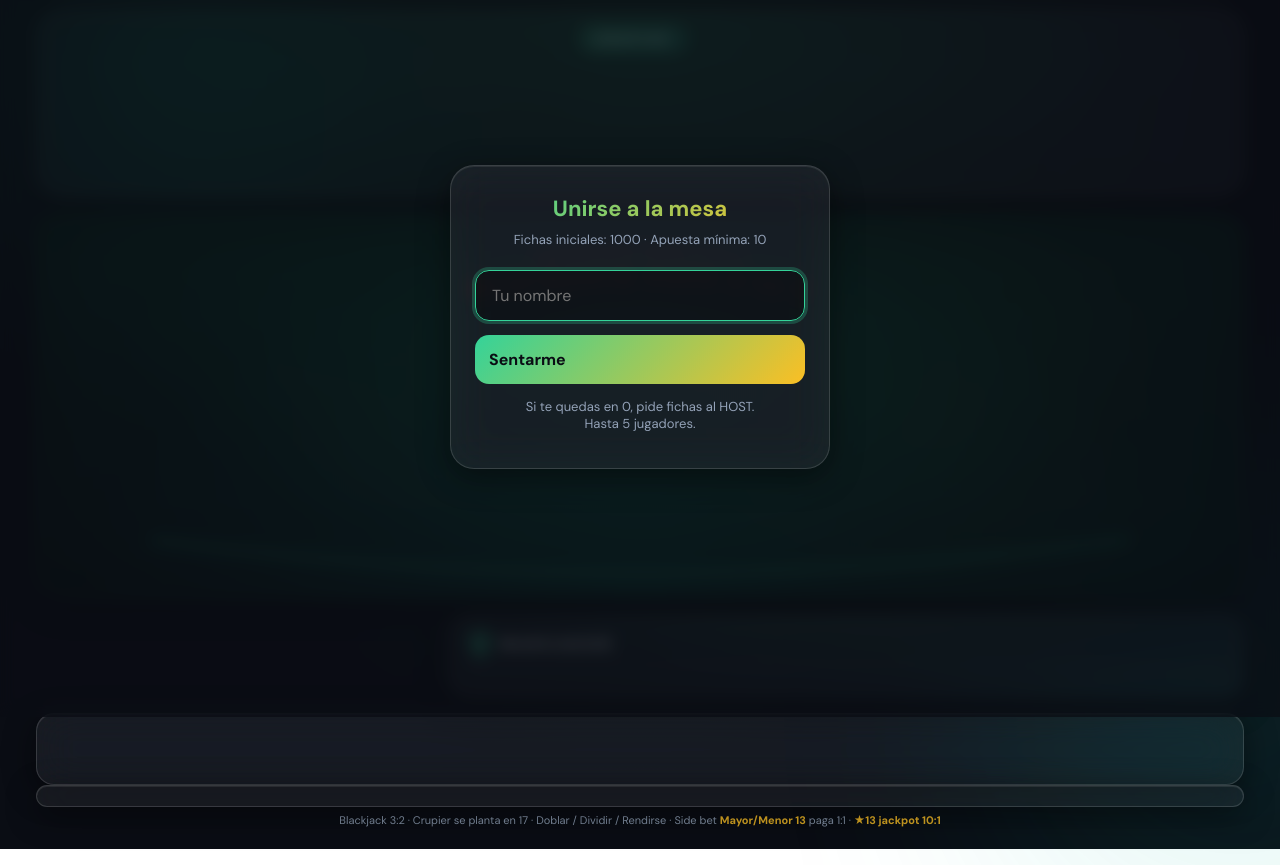
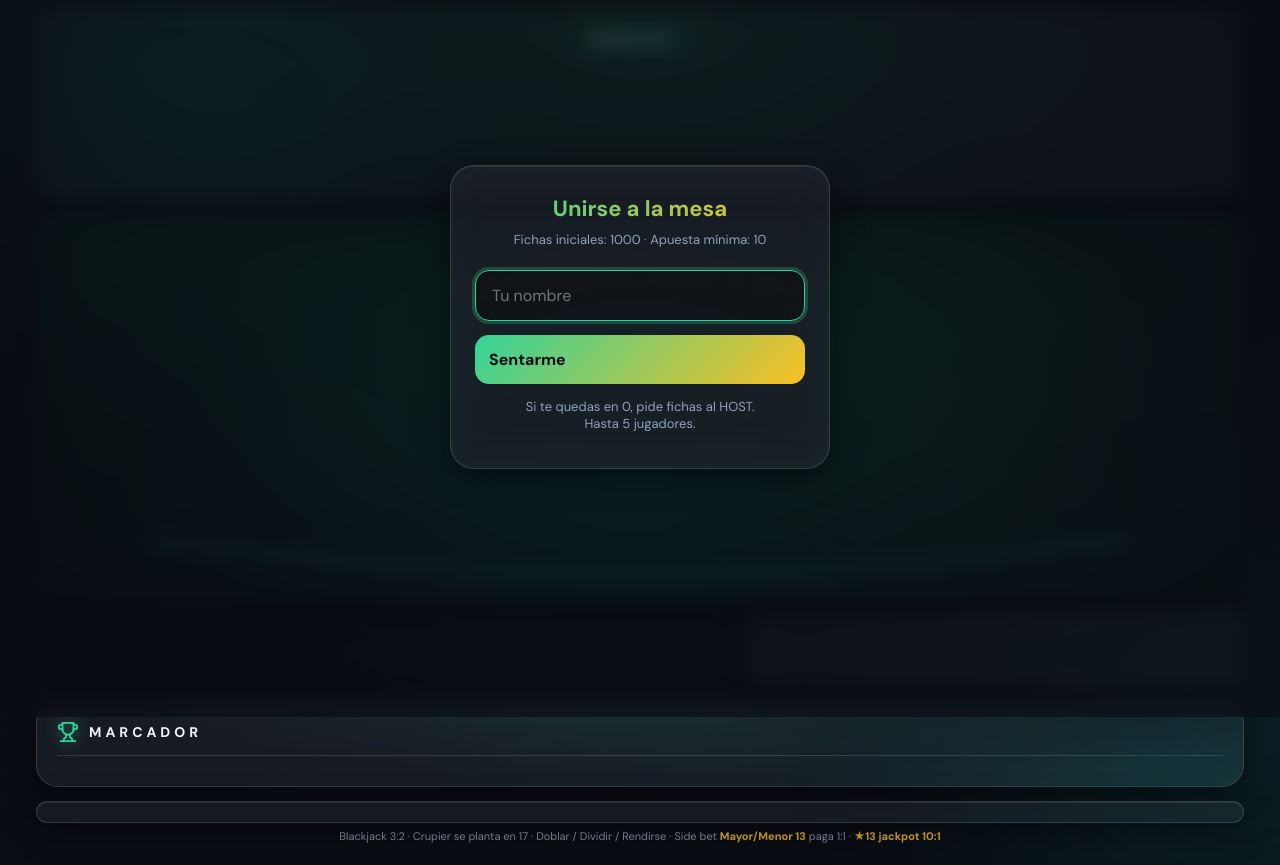
Before and after one commit to jfzepeda/blackjack, a website: page public/blackjack/index.html in a window 1280 px wide. Shown: the part 83-948 px from the top of the page. Drawn offline with nearby package versions, Linux system fonts and the light colour scheme; no server answers; a web font is replaced by a local one.

Commit message:
reacomodo de tablas de black jack

```diff
--- a/public/blackjack/index.html
+++ b/public/blackjack/index.html
@@ -65,6 +65,9 @@
 
     <div class="play-area">
       <section id="table" class="table"></section>
+      <div id="controls" class="controls glass" role="group" aria-label="Controles"></div>
+    </div>
+
     <aside id="leaderboard" class="leaderboard glass">
       <div class="lb-title">
         <span class="lb-title-icon" aria-hidden="true">
@@ -82,11 +85,9 @@
       </div>
       <ol id="leaderboardList" class="lb-list"></ol>
     </aside>
-    </div>
   </main>
 
   <footer>
-    <div id="controls" class="controls glass" role="group" aria-label="Controles"></div>
     <div id="log" class="log glass" aria-live="polite" aria-label="Historial"></div>
     <div class="rules">
       Blackjack 3:2 · Crupier se planta en 17 · Doblar / Dividir / Rendirse ·
--- a/public/blackjack/style.css
+++ b/public/blackjack/style.css
@@ -460,6 +460,7 @@ main { display: flex; flex-direction: column; gap: 16px; }
 
 .play-area.no-local-hand { grid-template-columns: minmax(0, 1fr); }
 .play-area.no-local-hand #table { display: none; }
+.play-area #controls { min-width: 0; }
 
 /* Turn pool — soft accent glow under the active stack */
 .felt-slot.turn .chip-stack-shadow {
@@ -835,7 +836,7 @@ main { display: flex; flex-direction: column; gap: 16px; }
    ============================================================ */
 .play-area {
   display: grid;
-  grid-template-columns: minmax(0, 1fr) minmax(0, 2fr);
+  grid-template-columns: minmax(0, 1.4fr) minmax(0, 1fr);
   gap: 14px;
   align-items: start;
 }
@@ -844,8 +845,6 @@ main { display: flex; flex-direction: column; gap: 16px; }
    Leaderboard
    ============================================================ */
 .leaderboard {
-  position: sticky;
-  top: 14px;
   padding: 18px 20px 16px;
   border-radius: 22px;
   overflow: hidden;
```
Lines whose indentation alone changed are shown as unchanged.
